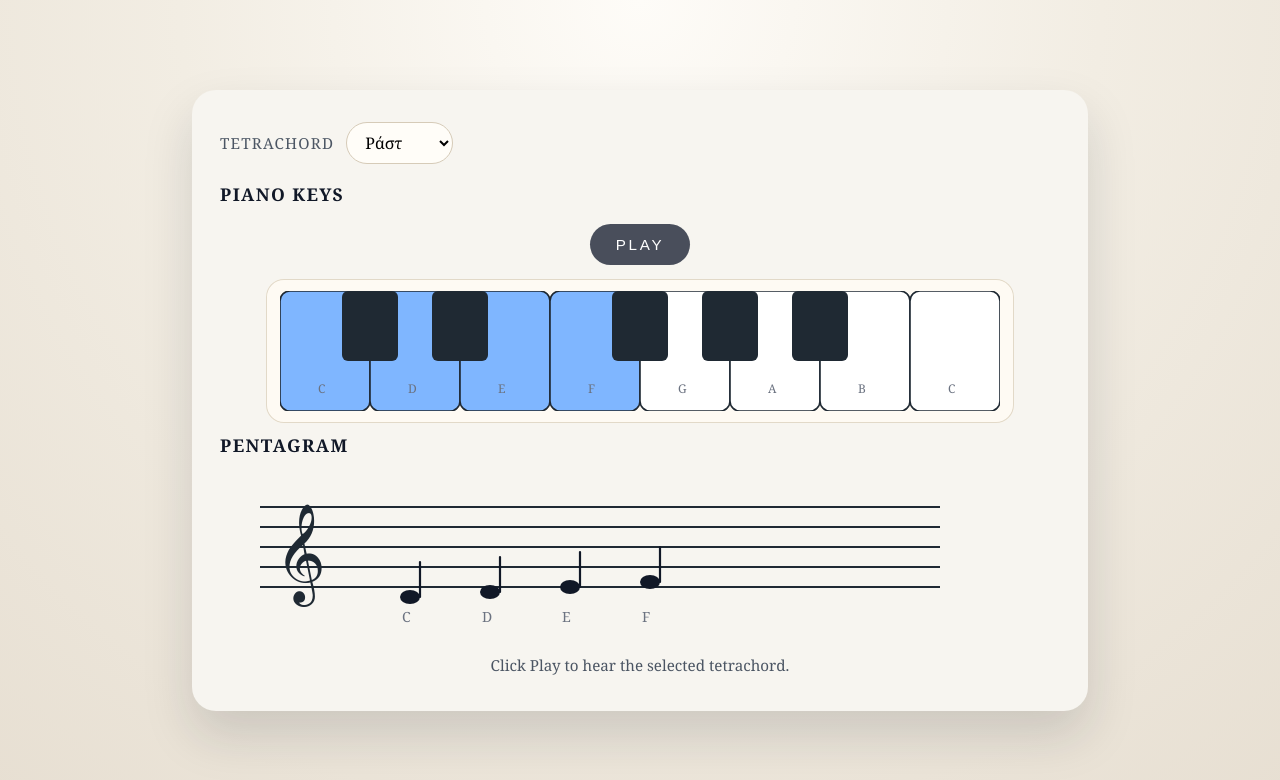
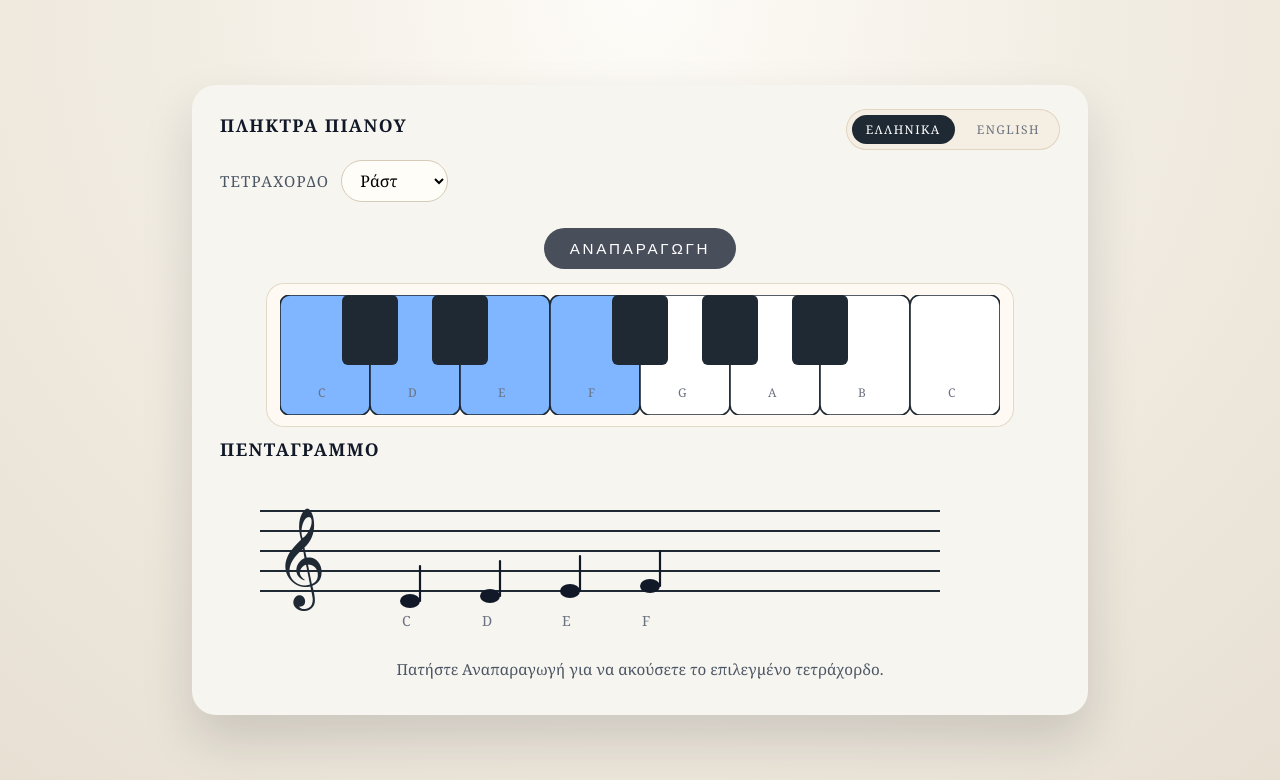
Before and after one commit to greenonion/dromoi, a plain HTML site: page index.html in a window 1280 px wide. Drawn offline with Linux system fonts and the light colour scheme.

Commit message:
Add Greek/English language toggle

```diff
--- a/index.html
+++ b/index.html
@@ -1,9 +1,9 @@
 <!DOCTYPE html>
-<html lang="en">
+<html lang="el">
 <head>
   <meta charset="UTF-8" />
   <meta name="viewport" content="width=device-width, initial-scale=1" />
-  <title>Simple Piano Notes</title>
+  <title data-i18n="site.title">Ελληνικές Λαϊκές Κλίμακες</title>
   <style>
     :root {
       --staff-line: #1f2933;
@@ -28,9 +28,50 @@
       width: min(92vw, 840px);
       background: var(--paper);
       border-radius: 24px;
-      padding: 32px 28px 36px;
+      padding: 24px 28px 36px;
       box-shadow: 0 24px 50px rgba(17, 24, 39, 0.15);
       position: relative;
+    }
+
+    .panel-header {
+      display: flex;
+      align-items: center;
+      justify-content: space-between;
+      gap: 16px;
+      margin-bottom: 10px;
+    }
+
+    .lang-switcher {
+      display: inline-flex;
+      align-items: center;
+      gap: 8px;
+      border-radius: 999px;
+      background: #f5eee2;
+      padding: 6px;
+      box-shadow: inset 0 0 0 1px #e1d4c2;
+      font-size: 0.75rem;
+      text-transform: uppercase;
+      letter-spacing: 0.1em;
+      color: #6b7280;
+    }
+
+    .lang-switcher button {
+      border: none;
+      background: transparent;
+      padding: 6px 14px;
+      border-radius: 999px;
+      cursor: pointer;
+      font-family: "Georgia", "Times New Roman", serif;
+      font-size: 0.75rem;
+      letter-spacing: 0.12em;
+      text-transform: uppercase;
+      color: inherit;
+      transition: background 0.2s ease, color 0.2s ease;
+    }
+
+    .lang-switcher button.active {
+      background: #1f2933;
+      color: #fff;
     }
 
     .section-title {
@@ -178,15 +219,21 @@
 </head>
 <body>
   <div class="panel">
-    <div class="selector">
-      <label for="tetrachordSelect">Tetrachord</label>
-      <select id="tetrachordSelect" aria-label="Select tetrachord"></select>
+    <div class="panel-header">
+      <h1 class="section-title" data-i18n="section.keys">Πλήκτρα Πιάνου</h1>
+      <div class="lang-switcher" role="group" aria-label="Επιλογή γλώσσας" data-i18n-attr="aria-label:aria.language">
+        <button type="button" data-lang="el" class="active">Ελληνικά</button>
+        <button type="button" data-lang="en">English</button>
+      </div>
     </div>
 
-    <h1 class="section-title">Piano Keys</h1>
+    <div class="selector">
+      <label for="tetrachordSelect" data-i18n="label.tetrachord">Τετράχορδο</label>
+      <select id="tetrachordSelect" aria-label="Επιλογή τετραχόρδου"></select>
+    </div>
     <div class="clef-wrapper">
-      <button class="play-button" id="playButton" type="button">Play</button>
-      <div class="keys-frame" aria-label="Piano keys C to C">
+      <button class="play-button" id="playButton" type="button" data-i18n="button.play">Αναπαραγωγή</button>
+      <div class="keys-frame" aria-label="Πλήκτρα πιάνου από Ντο σε Ντο" data-i18n-attr="aria-label:aria.keys">
         <svg width="720" height="120" viewBox="0 0 720 120">
           <rect class="white-key" data-note="C" x="0" y="0" width="90" height="120" rx="10" />
           <rect class="white-key" data-note="D" x="90" y="0" width="90" height="120" rx="10" />
@@ -215,8 +262,8 @@
       </div>
     </div>
 
-    <h2 class="section-title">Pentagram</h2>
-    <svg width="760" height="170" viewBox="0 0 760 170" aria-label="Pentagram notes">
+    <h2 class="section-title" data-i18n="section.staff">Πεντάγραμμο</h2>
+    <svg width="760" height="170" viewBox="0 0 760 170" aria-label="Νότες στο πεντάγραμμο" data-i18n-attr="aria-label:aria.staff">
       <line class="staff-line" x1="40" y1="40" x2="720" y2="40" />
       <line class="staff-line" x1="40" y1="60" x2="720" y2="60" />
       <line class="staff-line" x1="40" y1="80" x2="720" y2="80" />
@@ -251,14 +298,48 @@
       <text class="label" x="422" y="155">F</text>
     </svg>
 
-    <div class="footer">Click Play to hear the selected tetrachord.</div>
+    <div class="footer" data-i18n="footer.play">Πατήστε Αναπαραγωγή για να ακούσετε το επιλεγμένο τετράχορδο.</div>
   </div>
 
   <script>
+    const translations = {
+      el: {
+        "site.title": "Ελληνικές Λαϊκές Κλίμακες",
+        "section.keys": "Πλήκτρα Πιάνου",
+        "section.staff": "Πεντάγραμμο",
+        "label.tetrachord": "Τετράχορδο",
+        "button.play": "Αναπαραγωγή",
+        "footer.play": "Πατήστε Αναπαραγωγή για να ακούσετε το επιλεγμένο τετράχορδο.",
+        "aria.keys": "Πλήκτρα πιάνου από Ντο σε Ντο",
+        "aria.staff": "Νότες στο πεντάγραμμο",
+        "aria.tetrachord": "Επιλογή τετραχόρδου",
+        "aria.language": "Επιλογή γλώσσας",
+        "lang.el": "Ελληνικά",
+        "lang.en": "English"
+      },
+      en: {
+        "site.title": "Greek Folk Scales",
+        "section.keys": "Piano Keys",
+        "section.staff": "Staff",
+        "label.tetrachord": "Tetrachord",
+        "button.play": "Play",
+        "footer.play": "Click Play to hear the selected tetrachord.",
+        "aria.keys": "Piano keys from C to C",
+        "aria.staff": "Notes on the staff",
+        "aria.tetrachord": "Select tetrachord",
+        "aria.language": "Language picker",
+        "lang.el": "Greek",
+        "lang.en": "English"
+      }
+    };
+
     const playButton = document.getElementById("playButton");
     const select = document.getElementById("tetrachordSelect");
     const keyEls = Array.from(document.querySelectorAll(".white-key, .black-key"));
     const noteGroups = Array.from(document.querySelectorAll(".note-group"));
+    const langButtons = Array.from(document.querySelectorAll(".lang-switcher button"));
+    const i18nElements = Array.from(document.querySelectorAll("[data-i18n]"));
+    const i18nAttrElements = Array.from(document.querySelectorAll("[data-i18n-attr]"));
 
     const baseFrequencies = {
       C: 261.63,
@@ -329,6 +410,53 @@
     let audioContext = null;
     let tetrachords = [];
     let currentNotes = [];
+    let currentLang = "el";
+
+    function applyTranslations(lang) {
+      const strings = translations[lang] || translations.el;
+      i18nElements.forEach((el) => {
+        const key = el.dataset.i18n;
+        if (strings[key]) {
+          el.textContent = strings[key];
+        }
+      });
+      i18nAttrElements.forEach((el) => {
+        const mappings = el.dataset.i18nAttr.split(";");
+        mappings.forEach((mapping) => {
+          const [attr, key] = mapping.split(":");
+          if (strings[key]) {
+            el.setAttribute(attr, strings[key]);
+          }
+        });
+      });
+      langButtons.forEach((button) => {
+        const isActive = button.dataset.lang === lang;
+        button.classList.toggle("active", isActive);
+        const labelKey = button.dataset.lang === "el" ? "lang.el" : "lang.en";
+        if (strings[labelKey]) {
+          button.textContent = strings[labelKey];
+        }
+      });
+      document.documentElement.lang = lang;
+      if (strings["site.title"]) {
+        document.title = strings["site.title"];
+      }
+    }
+
+    function setLanguage(lang) {
+      currentLang = translations[lang] ? lang : "el";
+      localStorage.setItem("lang", currentLang);
+      applyTranslations(currentLang);
+      buildDropdown();
+    }
+
+    function detectLanguage() {
+      const stored = localStorage.getItem("lang");
+      if (stored && translations[stored]) {
+        return stored;
+      }
+      return "el";
+    }
 
     function parseYaml(text) {
       const lines = text.split(/\r?\n/);
@@ -378,6 +506,8 @@
         option.textContent = tet.name;
         select.appendChild(option);
       });
+      const strings = translations[currentLang] || translations.el;
+      select.setAttribute("aria-label", strings["aria.tetrachord"] || "Select tetrachord");
     }
 
     function setKeyHighlights(notes) {
@@ -476,6 +606,12 @@
 
     select.addEventListener("change", updateSequence);
 
+    langButtons.forEach((button) => {
+      button.addEventListener("click", () => {
+        setLanguage(button.dataset.lang);
+      });
+    });
+
     playButton.addEventListener("click", () => {
       playButton.classList.add("hidden");
       const length = playSequence();
@@ -484,6 +620,8 @@
       }, tempoMs * length);
     });
 
+    currentLang = detectLanguage();
+    applyTranslations(currentLang);
     loadTetrachords();
   </script>
 </body>
```
